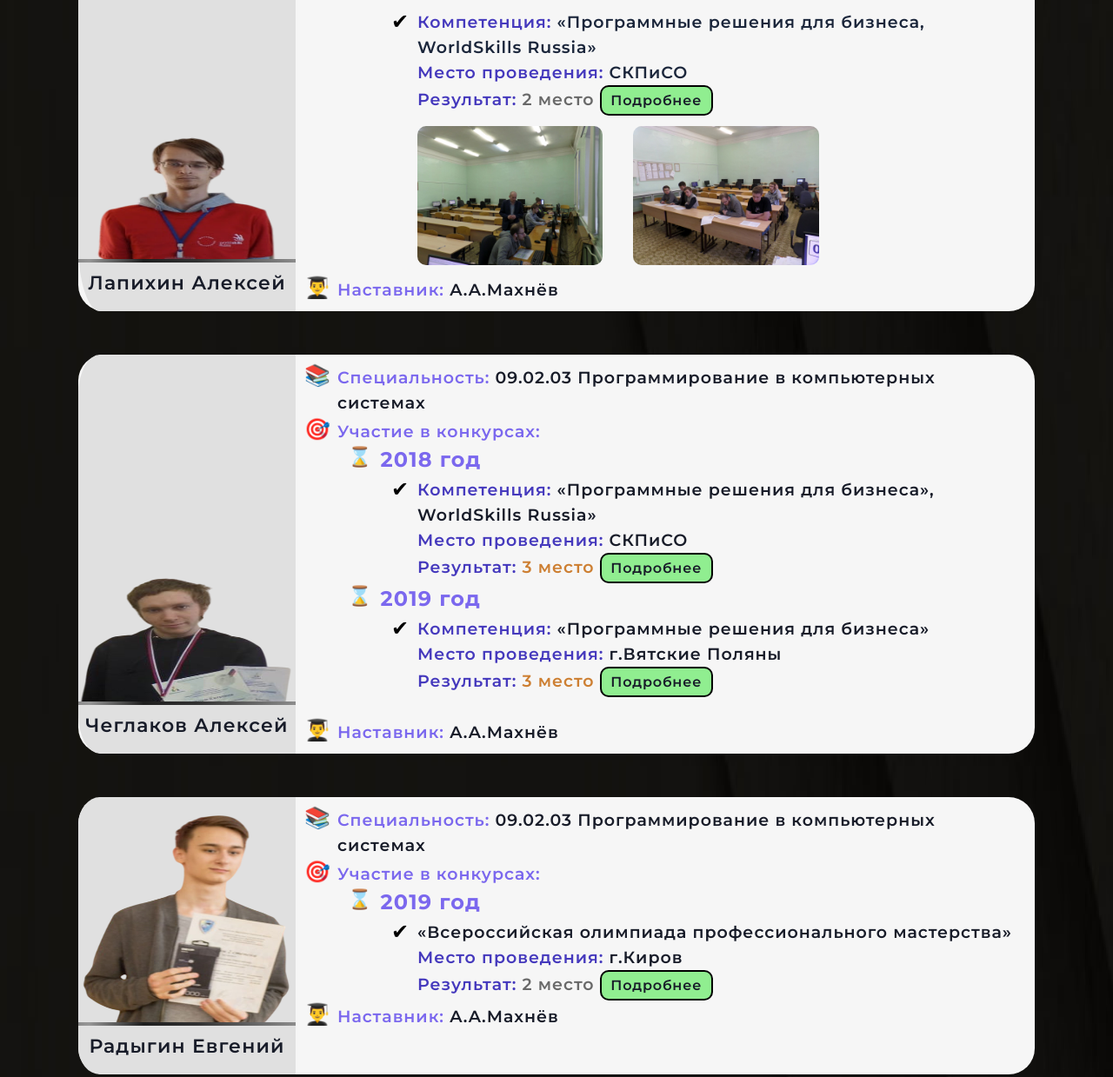
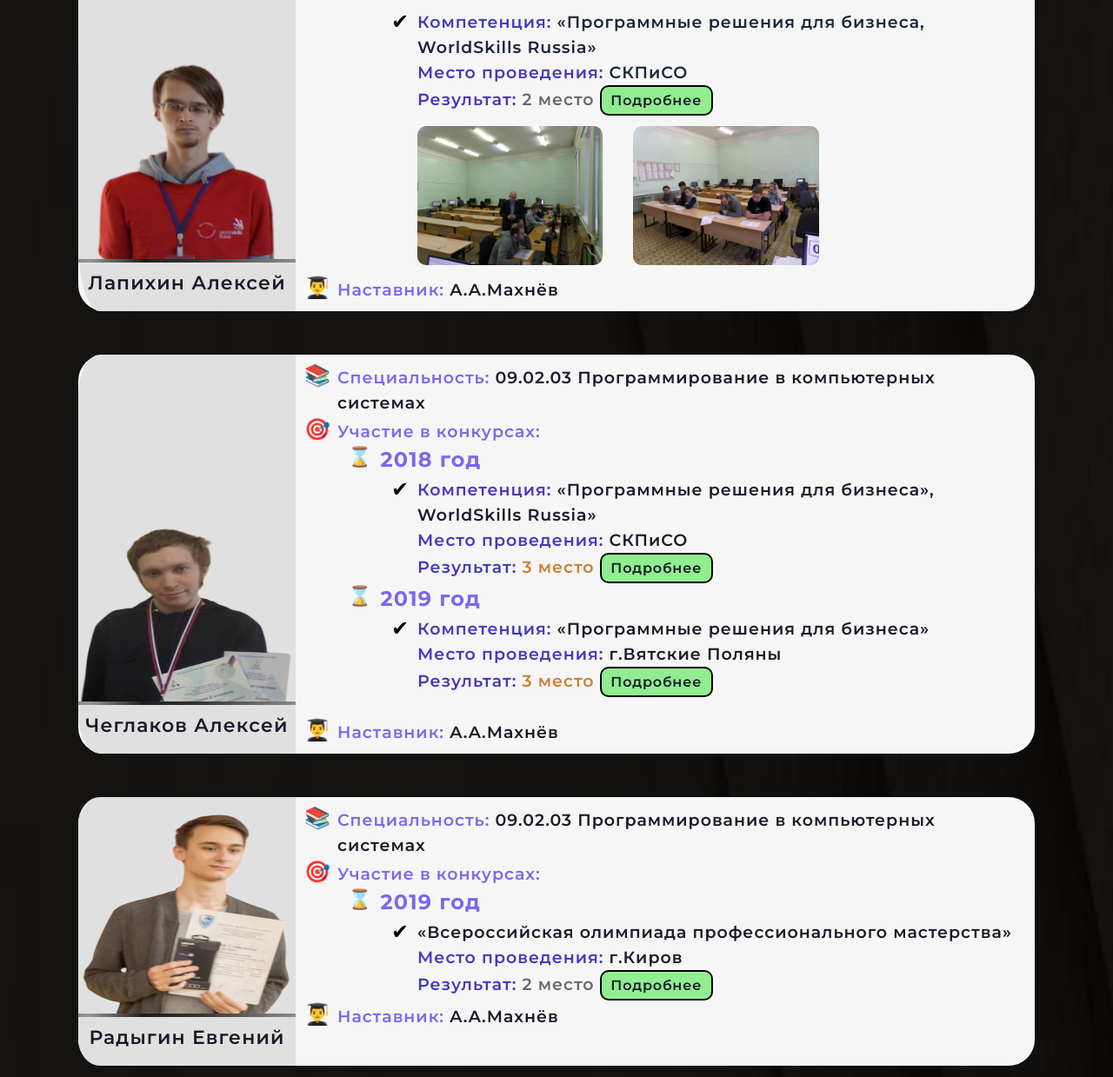
Before and after one commit to Mathew2223/college-project, a website: page index.html in a window 1280 px wide. Shown: the part 619-1858 px from the top of the page at 87% size. Drawn offline with Linux system fonts and the light colour scheme.

Commit message:
fix: photos of members

```diff
--- a/index.html
+++ b/index.html
@@ -36,7 +36,7 @@
         <!-- member 1 -->
         <div class="member-info_block">
             <div class="member1_profile" id="member1_profile">
-                <img class="person_img" style="width: 220px; margin-left: 10px;" id="person_img1" src="lapihin_.png" alt="member 1">
+                <img class="person_img" style="width: 220px; margin-left: 10px; height: 240px;" id="person_img1" src="lapihin_.png" alt="member 1">
                 <section class="seperator-wrapper">
                     <div class="seperator gradient"></div>
                 </section>
@@ -88,7 +88,7 @@
         <!-- member 2 -->
         <div class="member-info_block">
             <div class="member1_profile" id="member2_profile">
-                <img class="person_img" id="person_img2" src="cheglakov.png" alt="member 1">
+                <img class="person_img" id="person_img2" src="cheglakov.png" alt="member 1" style="height: 210px;">
                 <section class="seperator-wrapper">
                     <div class="seperator gradient"></div>
                 </section>
--- a/members.js
+++ b/members.js
@@ -15,7 +15,7 @@ let members = [
         `],
         student_results_year: ['<p class="special_student-p_year">2019 год</p>'],
         profile_img: 'radigin.png',
-        styles: 'margin-left: 25px; height: 260px;'
+        styles: 'margin-left: 25px; height: 250px;'
         // bb_year: 'Год выпуска:'
     },
     {
@@ -77,7 +77,8 @@ let members = [
             <span class="text-members_hex_purple__color">Результат: </span><span class="twenty-19-competition"><span class="brown_color">3 место </span></span> <br>
         `],
         student_results_year: ['<p class="special_student-p_year">2021 год</p>'],
-        profile_img: 'sedov_.png'
+        profile_img: 'sedov_.png',
+        styles: 'height: 250px;'
     },
     {
         element: document.createElement('div'),
@@ -93,7 +94,7 @@ let members = [
         `],
         student_results_year: ['<p class="special_student-p_year">2021 год</p>'],
         profile_img: 'poroshina.png',
-        styles: 'margin-left: 35px'
+        styles: 'margin-left: 35px; height: 250px;'
     },
     {
         element: document.createElement('div'),
--- a/style.scss
+++ b/style.scss
@@ -267,8 +267,8 @@ main{
     color: #FFBA00;
 }
 .person_img{
+    height: 250px;
     width: 280px;
-    max-height: 260px;
     margin-bottom: 40px;
 }
 // buttom photo line
```
Also changed, not shown: style.css, years.css, 2 other files.
